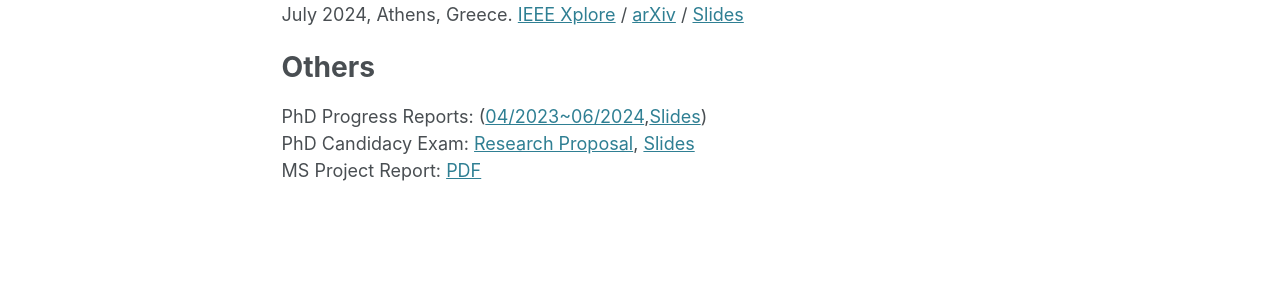
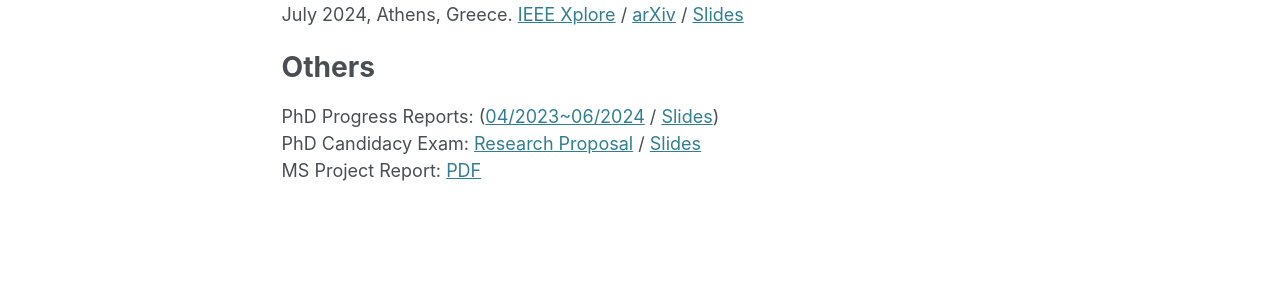
Before and after one commit to ZikunTan/zikuntan.github.io, a Jekyll site: the page built from _pages/publications.md, in a window 1280 px wide and 979 px high. Shown: the part 381-680 px from the top of the window. Built offline with Jekyll 4.4.1, drawn with Linux system fonts in a browser that asks for light colours.

```diff
--- a/_pages/publications.md
+++ b/_pages/publications.md
@@ -11,6 +11,6 @@ author_profile: true
 [C1] <u>Z. Tan</u>, R. Dabora and H. V. Poor, "**On the Rate-Distortion Function for Sampled Cyclostationary Gaussian Processes with Memory**", Proceedings of the IEEE International Symposium on Information Theory (ISIT 2024), July 2024, Athens, Greece. [IEEE Xplore](https://ieeexplore.ieee.org/document/10619113) / [arXiv](https://arxiv.org/abs/2405.11405) / [Slides]( /files/IEEE ISIT 2024 Presentation Slides.pdf)
 
 <h1>Others</h1>
-PhD Progress Reports: ([04/2023~06/2024]( /files/PhD Progress Report - Apr. 2023 ~ Jun. 2024.pdf),[Slides]( /files/PhD Progress Presentation Slides - Apr. 2023 ~ Jun. 2024.pdf)) \
-PhD Candidacy Exam: [Research Proposal]( /files/PhD Research Proposal_Zikun Tan_850058454.pdf), [Slides]( /files/PhD Candidacy Exam Slides_Zikun Tan_850058454.pdf) \
+PhD Progress Reports: ([04/2023~06/2024]( /files/PhD Progress Report - Apr. 2023 ~ Jun. 2024.pdf) / [Slides]( /files/PhD Progress Presentation Slides - Apr. 2023 ~ Jun. 2024.pdf)) \
+PhD Candidacy Exam: [Research Proposal]( /files/PhD Research Proposal_Zikun Tan_850058454.pdf) / [Slides]( /files/PhD Candidacy Exam Slides_Zikun Tan_850058454.pdf) \
 MS Project Report: [PDF]( /files/MS Project Report_Zikun Tan_3181702.pdf)
```
